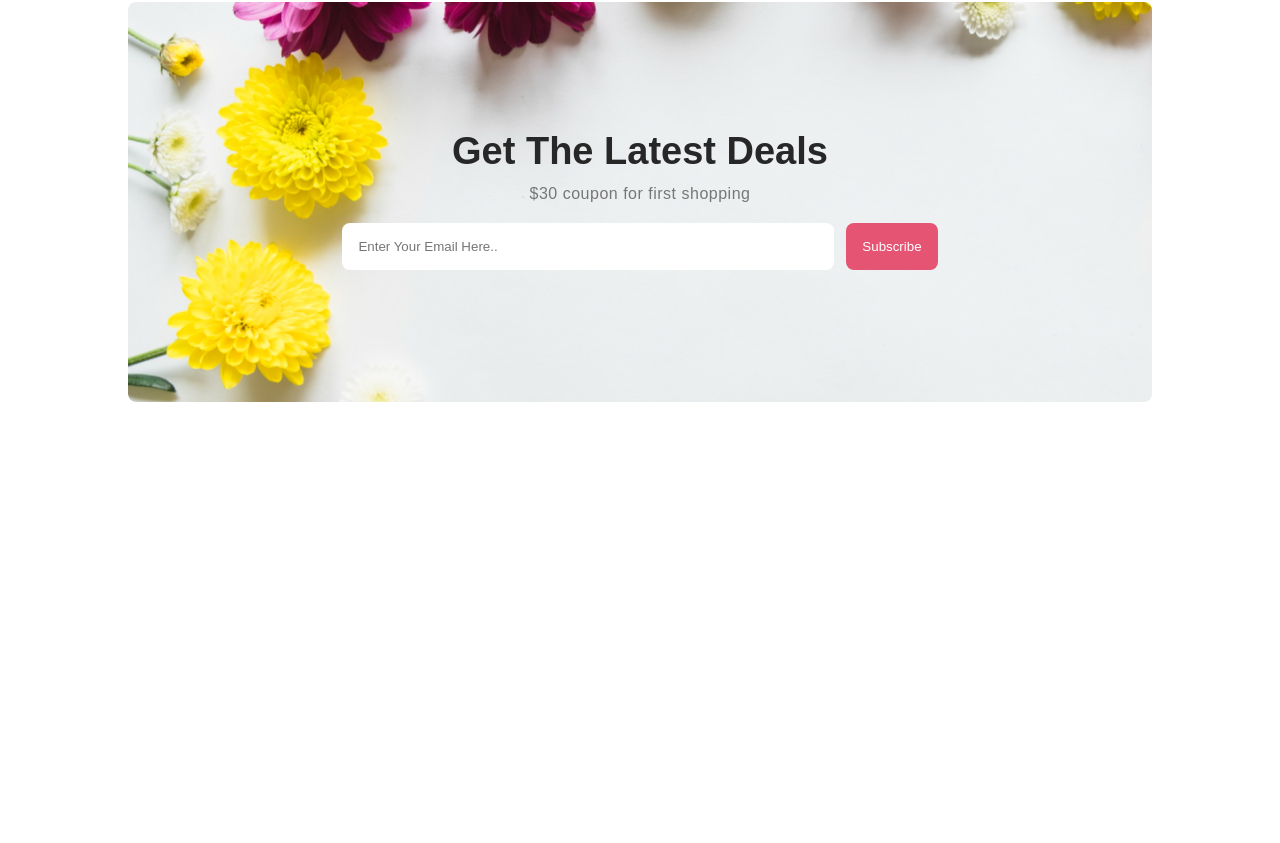
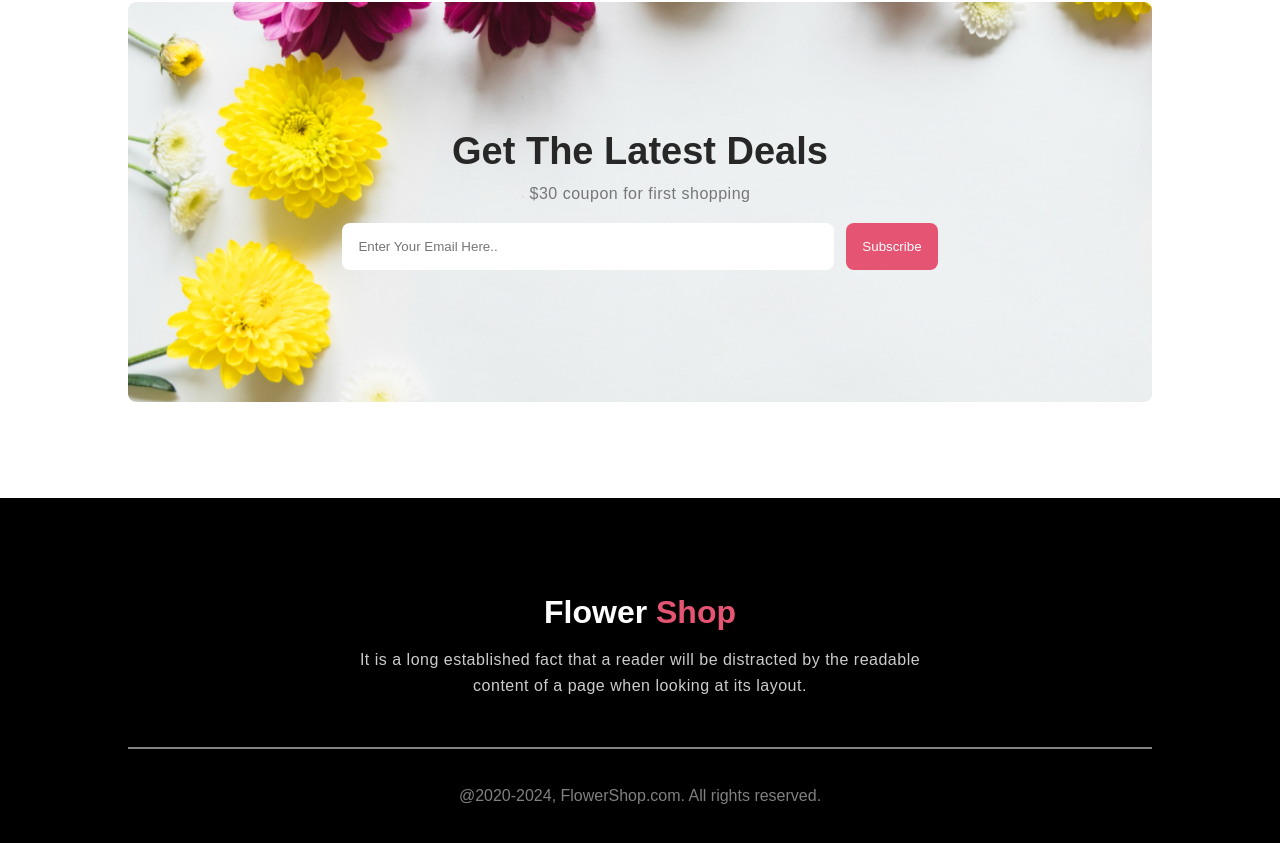
Before and after one commit to sheikh-saiyam/Flower-Shop-project, a plain HTML site: page index.html in a window 1280 px wide. Shown: the part 3069-3912 px from the top of the page. Before the commit the page ends 3567 px from the top, so only its background shows below. Drawn offline with Linux system fonts and the light colour scheme.

Commit message:
footer complete

```diff
--- a/index.html
+++ b/index.html
@@ -129,11 +129,26 @@
             name=""
             id=""
             placeholder="Enter Your Email Here.."
-            required/>
+            required
+          />
           <button class="subscribe-btn">Subscribe</button>
         </div>
       </section>
       <!-- subscribe section end -->
     </main>
+
+    <!-- footer start -->
+    <footer>
+      <div class="footer-txt-box">
+        <h1>Flower <span>Shop</span></h1>
+        <p class="section-description">
+          It is a long established fact that a reader will be distracted by the
+          readable <br> content of a page when looking at its layout.
+        </p>
+      </div>
+      <hr />
+      <p class="copy">@2020-2024, FlowerShop.com. All rights reserved.</p>
+    </footer>
+    <!-- footer end -->
   </body>
 </html>
--- a/styles/style.css
+++ b/styles/style.css
@@ -212,3 +212,43 @@
   margin-left: 0.5rem;
 }
 /* subscribe end */
+
+/* footer start */
+footer {
+  background-color: #000;
+  height: 100%;
+  padding-bottom: 2rem;
+}
+.footer-txt-box {
+  width: 80%;
+  margin: 0 auto;
+  text-align: center;
+  padding: 6rem 0;
+  padding-bottom: 3rem;
+}
+.footer-txt-box h1 {
+  color: #fff;
+}
+.footer-txt-box h1 > span {
+  color: #e55473;
+}
+.footer-txt-box p {
+  color: #ffff;
+  opacity: 80%;
+  margin-top: 1rem;
+}
+footer hr {
+  width: 80%;
+  margin: 0 auto;
+  border: 1px solid #828282;
+}
+footer .copy {
+  color: #fff;
+  opacity: 50%;
+  margin-top: 2rem;
+  margin-left: 1rem;
+  margin-right: 1rem;
+  text-align: center;
+  line-height: 30px;
+}
+/* footer end */
```
